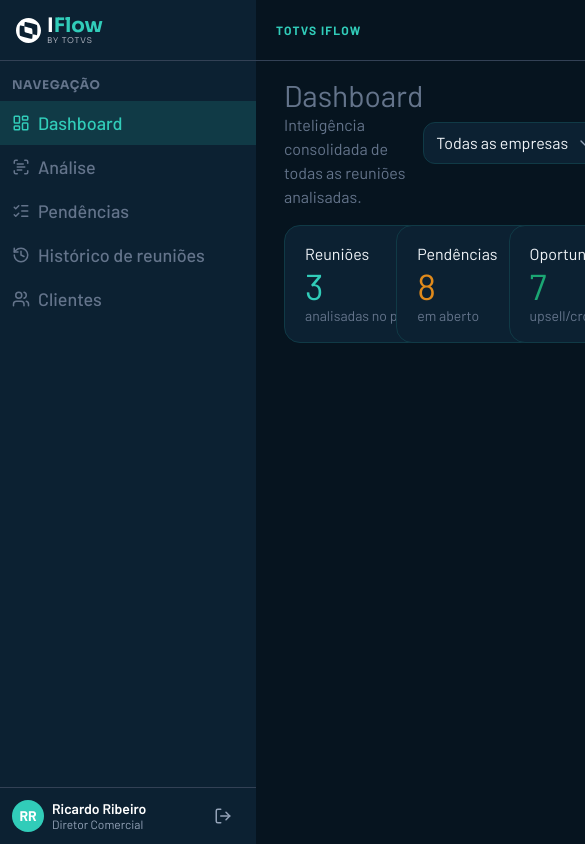
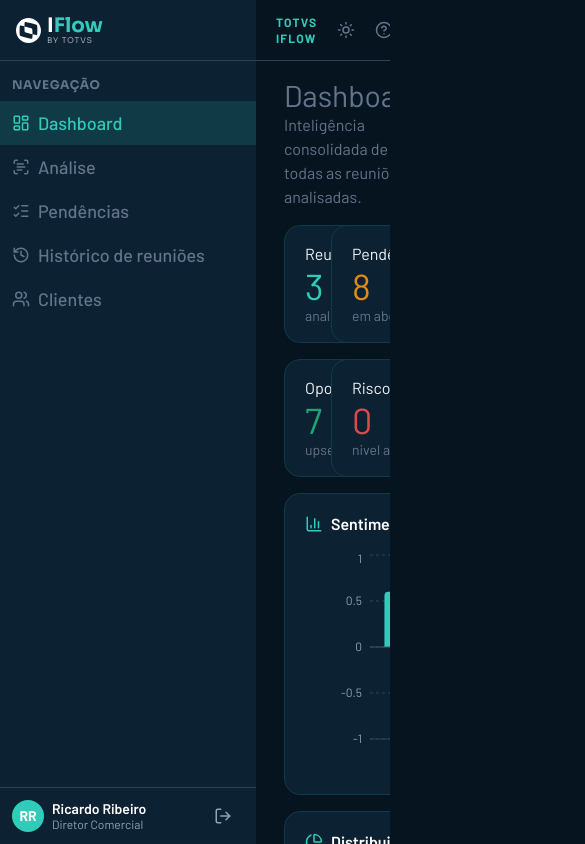
Before and after one commit to TOTVS-IFlow/totvs-iflow, a React (Vite) app: page / in a window 390 px wide. Shown: the top 844 px of the page, 585 px wide, since content can reach past the window. Built offline with nearby package versions, Linux system fonts and the light colour scheme.

Commit message:
feat: sidebar fixa e conteúdo com rolagem própria, grid responsivo dos cards

```diff
--- a/src/components/Dashboard/SummaryCards.jsx
+++ b/src/components/Dashboard/SummaryCards.jsx
@@ -11,7 +11,7 @@
 
 export default function SummaryCards(){
     return (
-        <div className="grid grid-cols-4 gap-4 max-w-[970px]">
+        <div className="grid grid-cols-2 lg:grid-cols-4 gap-4">
             {cardsContent.map((card) => (
                 <SummaryCard
                     key={card.title}
--- a/src/layouts/MainLayout.jsx
+++ b/src/layouts/MainLayout.jsx
@@ -11,12 +11,14 @@
 
 function MainLayout() {
   return (
-    <div className="min-h-screen flex bg-navy-950">
+    <div className="h-screen flex bg-navy-950 overflow-hidden">
       <Sidebar user={currentUser} />
-      <div className="flex flex-col flex-1">
+      <div className="flex flex-col flex-1 overflow-hidden">
         <Topbar user={currentUser} />
-        <main className="flex-1 px-7 py-4">
-          <Outlet />
+        <main className="flex-1 overflow-y-auto px-7 py-4">
+          <div className="max-w-[1200px]">
+            <Outlet />
+          </div>
         </main>
       </div>
     </div>
--- a/src/pages/Dashboard.jsx
+++ b/src/pages/Dashboard.jsx
@@ -1,12 +1,14 @@
 import React from "react";
 import DashboardHeader from "../components/Dashboard/DashboardHeader";
 import SummaryCards from "../components/Dashboard/SummaryCards";
+import Charts from "../components/Dashboard/Charts";
 
 export default function Dashboard() {
   return (
     <div className="flex flex-col gap-4">
       <DashboardHeader />
       <SummaryCards />
+      <Charts />
     </div>
   );
 }
```
